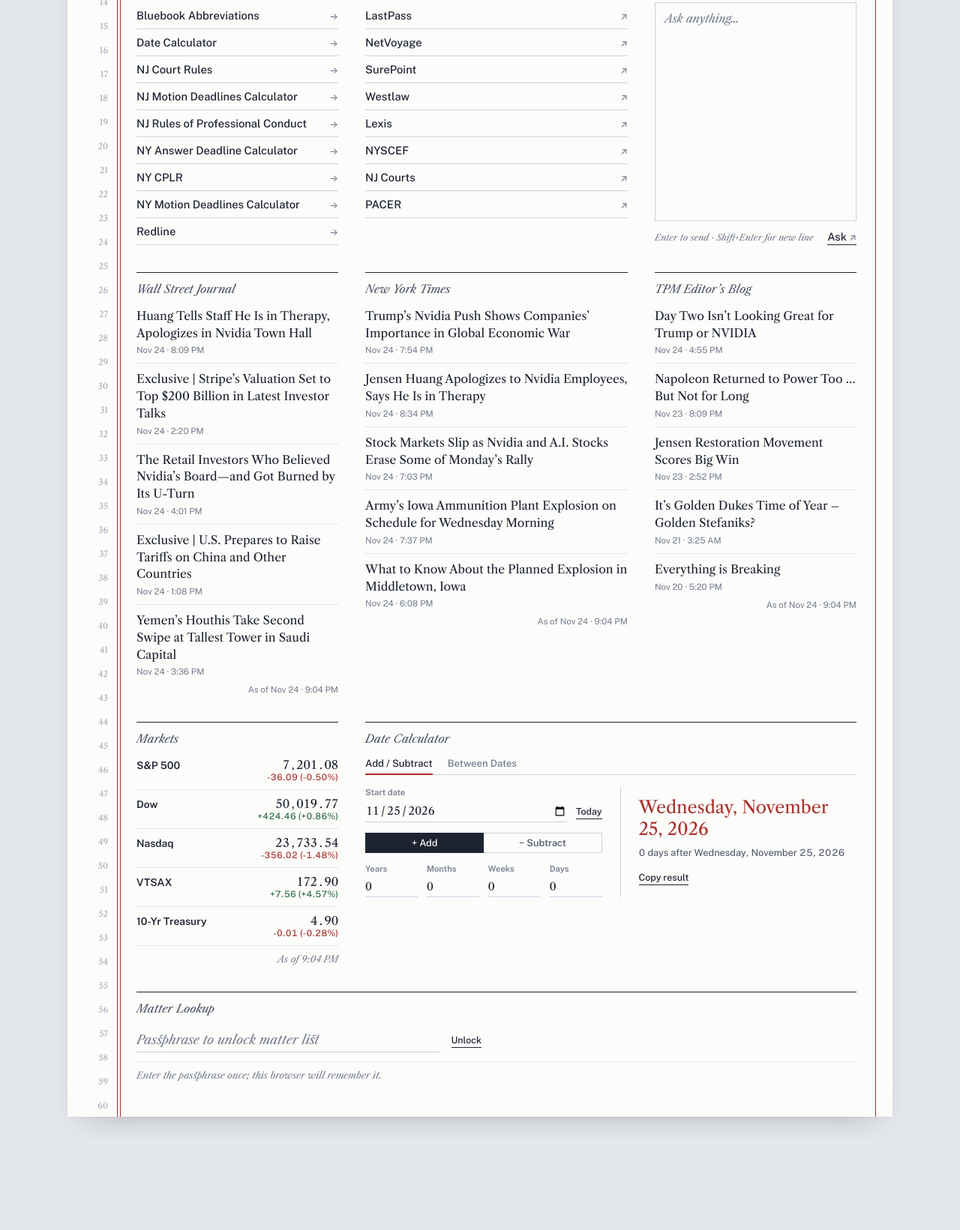
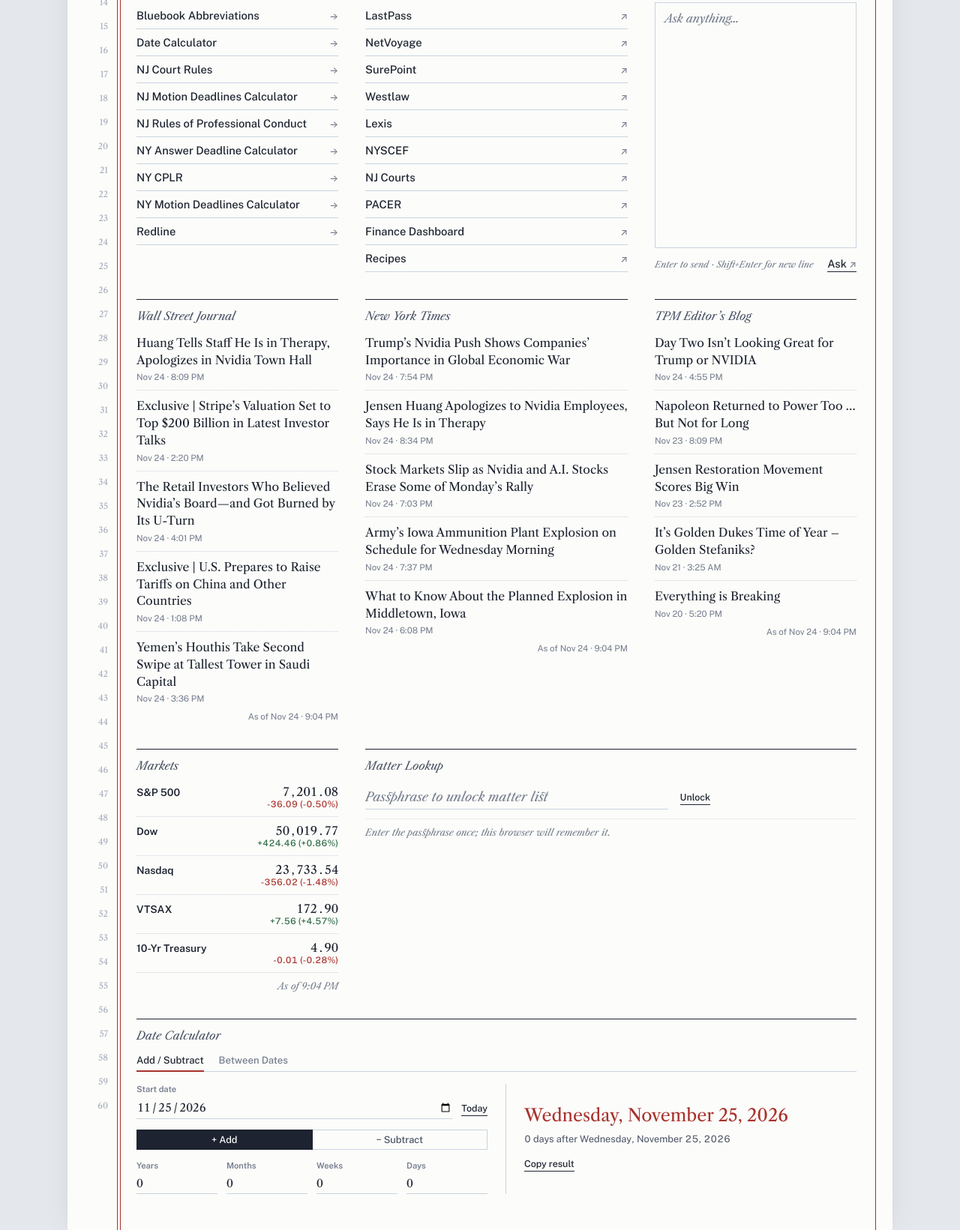
Before and after one commit to lunaticllama/dashboard, a plain HTML site: page index.html in a window 1280 px wide. Shown: the part 505-2146 px from the top of the page at 75% size. Before the commit the page ends 2027 px from the top, so only its background shows below. Drawn offline with nearby package versions, Linux system fonts and the light colour scheme; no server answers.

Commit message:
Add Finance Dashboard and Recipes quick links; move Matter Lookup beside Markets
Co-Authored-By: Claude Opus 5.5 <noreply@anthropic.com>

```diff
--- a/index.html
+++ b/index.html
@@ -379,7 +379,7 @@
     .claude-submit:focus-visible { outline: 2px solid var(--margin); outline-offset: 3px; }
 
     /* ── Date Calculator ── */
-    .datecalc-card { grid-column: 2 / -1; }
+    .datecalc-card { grid-column: 1 / -1; }
     .dc-modes {
       display: flex;
       gap: 20px;
@@ -504,7 +504,7 @@
     .dc-result .dc-small { margin-top: 14px; }
 
     /* ── Matter Lookup ── */
-    .matters-card { grid-column: 1 / -1; }
+    .matters-card { grid-column: 2 / -1; }
     .matters-card [hidden] { display: none; }
     .mt-search {
       display: block;
@@ -601,7 +601,7 @@
 
     @media (max-width: 800px) {
       .dash-grid { grid-template-columns: 1fr 1fr; }
-      .stoic-card, .tools-card, .datecalc-card { grid-column: 1 / -1; }
+      .stoic-card, .tools-card, .datecalc-card, .matters-card { grid-column: 1 / -1; }
     }
     @media (max-width: 560px) {
       body { padding: 0; }
@@ -729,6 +729,12 @@
         <a class="link-btn" href="https://pacer.uscourts.gov/file-case/court-cmecf-lookup" target="_blank" rel="noopener">
           PACER <span class="link-arrow">↗</span>
         </a>
+        <a class="link-btn" href="https://script.google.com/macros/s/AKfycbwxVTA07lDPmjuala7-lAQAtQvJodvVTV3apHhXRQytQyUebKAYtEbVpsaXqS8aPGxe/exec" target="_blank" rel="noopener">
+          Finance Dashboard <span class="link-arrow">↗</span>
+        </a>
+        <a class="link-btn" href="https://recipes.philipmtaylor.com/" target="_blank" rel="noopener">
+          Recipes <span class="link-arrow">↗</span>
+        </a>
       </div>
 
       <!-- Ask Claude -->
@@ -775,7 +781,7 @@
 
     </div>
 
-    <!-- Markets · Date Calculator -->
+    <!-- Markets · Matter Lookup -->
     <div class="dash-grid">
 
       <!-- Market Snapshot -->
@@ -786,7 +792,31 @@
         </div>
       </div>
 
-      <!-- Date Calculator -->
+      <!-- Matter Lookup (list is committed encrypted; decrypted in the browser) -->
+      <div class="card matters-card" id="matters-card">
+        <div class="card-label">Matter Lookup</div>
+        <form class="mt-unlock" id="mt-unlock" hidden>
+          <input type="text" name="username" value="matters" autocomplete="username" hidden>
+          <input type="password" class="mt-search" id="mt-pass" autocomplete="current-password"
+            placeholder="Passphrase to unlock matter list" aria-label="Matter list passphrase">
+          <button type="submit" class="dc-small">Unlock</button>
+        </form>
+        <input type="search" class="mt-search" id="mt-search" autocomplete="off" spellcheck="false"
+          placeholder="Search by matter, client, or number…" aria-label="Search matters" hidden>
+        <ul class="mt-results" id="mt-results" aria-live="polite"></ul>
+        <div class="mt-footer">
+          <span class="mt-meta" id="mt-meta">Loading…</span>
+          <span class="mt-actions">
+            <button type="button" class="dc-small" id="mt-lock" hidden>Lock</button>
+          </span>
+        </div>
+      </div>
+
+    </div>
+
+    <!-- Date Calculator -->
+    <div class="dash-grid">
+
       <div class="card datecalc-card">
         <div class="card-label">Date Calculator</div>
         <div class="dc-modes" role="tablist">
@@ -837,28 +867,6 @@
         </div>
       </div>
 
-    </div>
-
-    <!-- Matter Lookup (list is committed encrypted; decrypted in the browser) -->
-    <div class="dash-grid">
-      <div class="card matters-card" id="matters-card">
-        <div class="card-label">Matter Lookup</div>
-        <form class="mt-unlock" id="mt-unlock" hidden>
-          <input type="text" name="username" value="matters" autocomplete="username" hidden>
-          <input type="password" class="mt-search" id="mt-pass" autocomplete="current-password"
-            placeholder="Passphrase to unlock matter list" aria-label="Matter list passphrase">
-          <button type="submit" class="dc-small">Unlock</button>
-        </form>
-        <input type="search" class="mt-search" id="mt-search" autocomplete="off" spellcheck="false"
-          placeholder="Search by matter, client, or number…" aria-label="Search matters" hidden>
-        <ul class="mt-results" id="mt-results" aria-live="polite"></ul>
-        <div class="mt-footer">
-          <span class="mt-meta" id="mt-meta">Loading…</span>
-          <span class="mt-actions">
-            <button type="button" class="dc-small" id="mt-lock" hidden>Lock</button>
-          </span>
-        </div>
-      </div>
     </div>
 
   </div>
```
